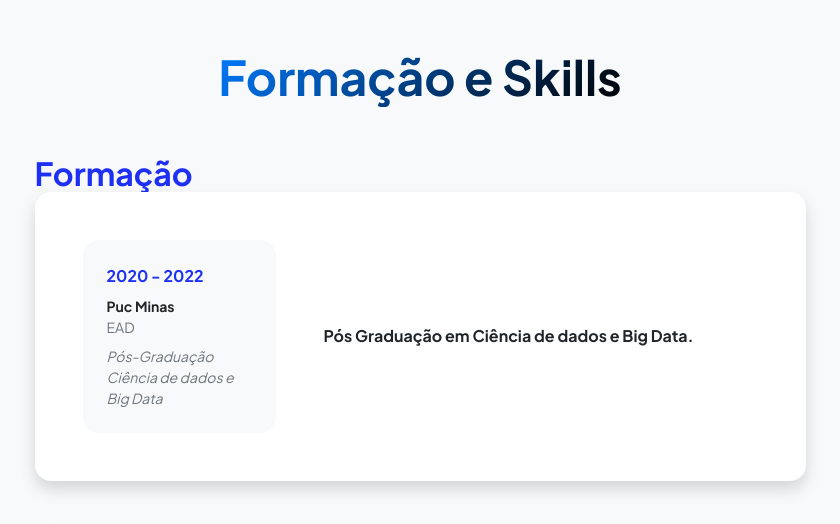
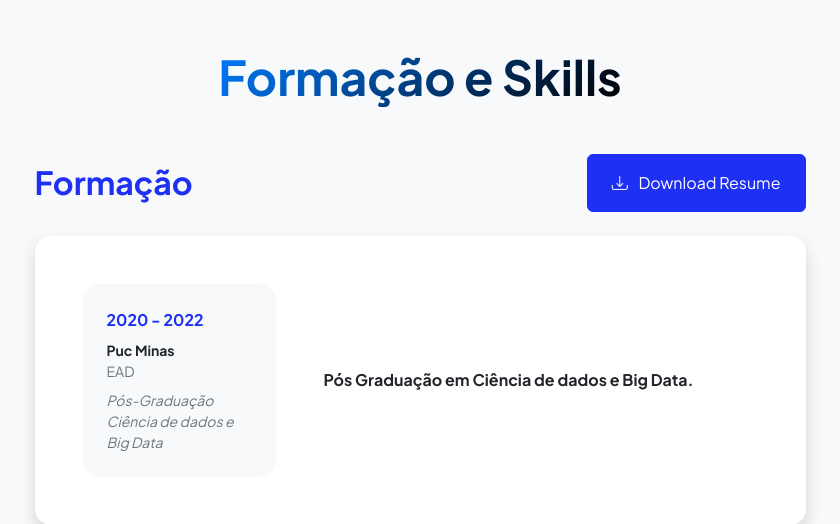
Before and after one commit to RodrigoOBC/my_curriculum, a Flask app: page /education in a window 1280 px wide. Shown: the part 72-596 px from the top of the page, without its empty margins (220-1060 px from the left). Run offline with Flask 3, Linux system fonts and the light colour scheme; some libraries are stand-ins or nearby versions.

Commit message:
colocando o botão de download na parte de educação

```diff
--- a/templates/education.html
+++ b/templates/education.html
@@ -34,9 +34,18 @@
                 <div class="col-lg-11 col-xl-9 col-xxl-8">
                     <!-- Education Section-->
                     <section>
-                        <h2 class="text-primary fw-bolder mb-0">Formação</h2>
+                        <div class="d-flex align-items-center justify-content-between mb-4">
+                            <h2 class="text-primary fw-bolder mb-0">Formação</h2>
+                            <!-- Download resume button-->
+                            <!-- Note: Set the link href target to a PDF file within your project-->
+                            <a class="btn btn-primary px-4 py-3" href="#!">
+                                <div class="d-inline-block bi bi-download me-2"></div>
+                                Download Resume
+                            </a>
+                        </div>
+
                         {% for education in data.Educations %}
-                        <!-- Education Card 2-->
+                        <!-- Education Card-->
                         <div class="card shadow border-0 rounded-4 mb-5">
                             <div class="card-body p-5">
                                 <div class="row align-items-center gx-5">
@@ -60,8 +69,9 @@
                                 </div>
                             </div>
                         </div>
+                        {% endfor %}
                     </section>
-                    {% endfor %}
+
                     <!-- Divider-->
                     <div class="pb-5"></div>
                     <!-- Skills Section-->
```
